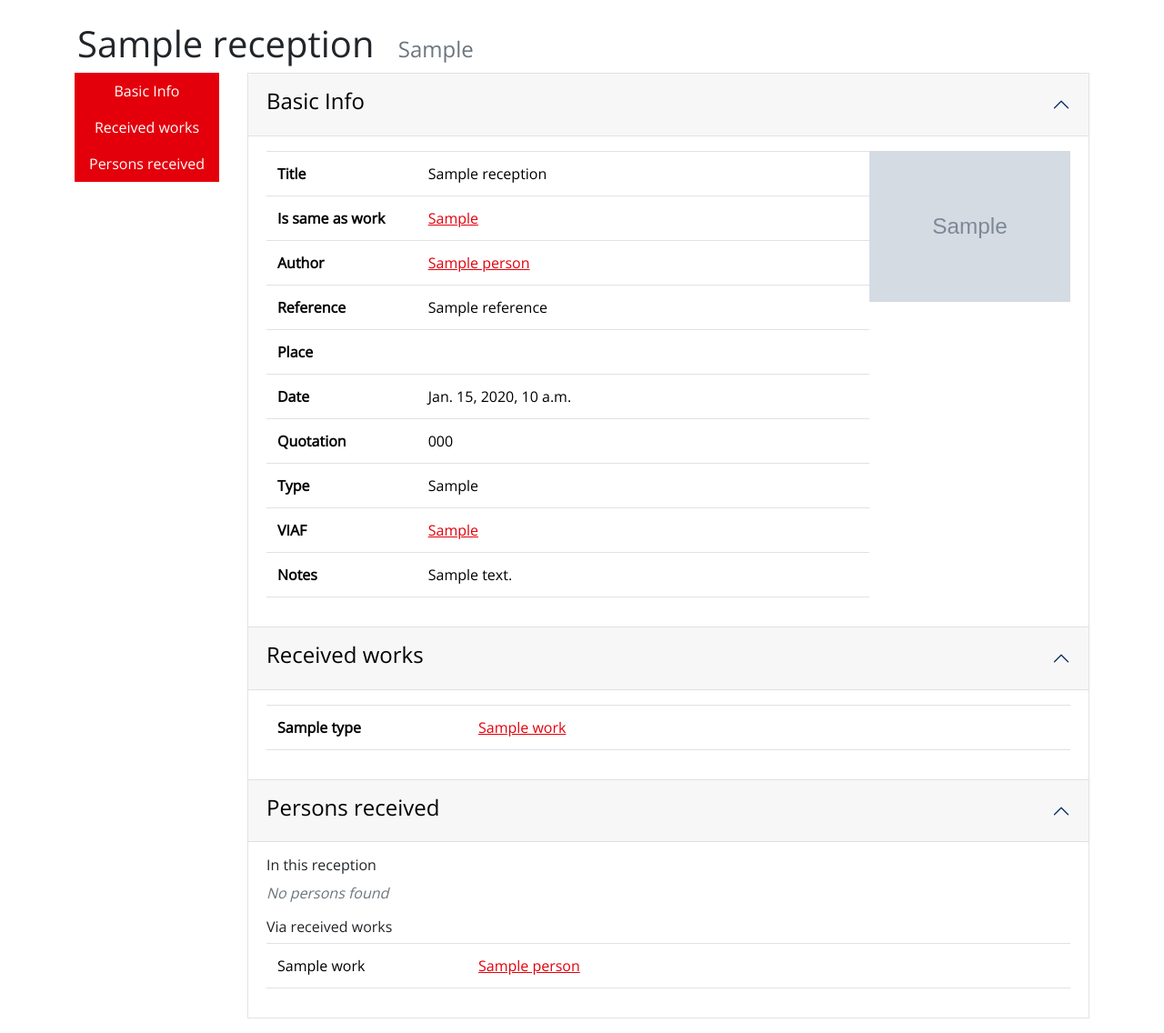
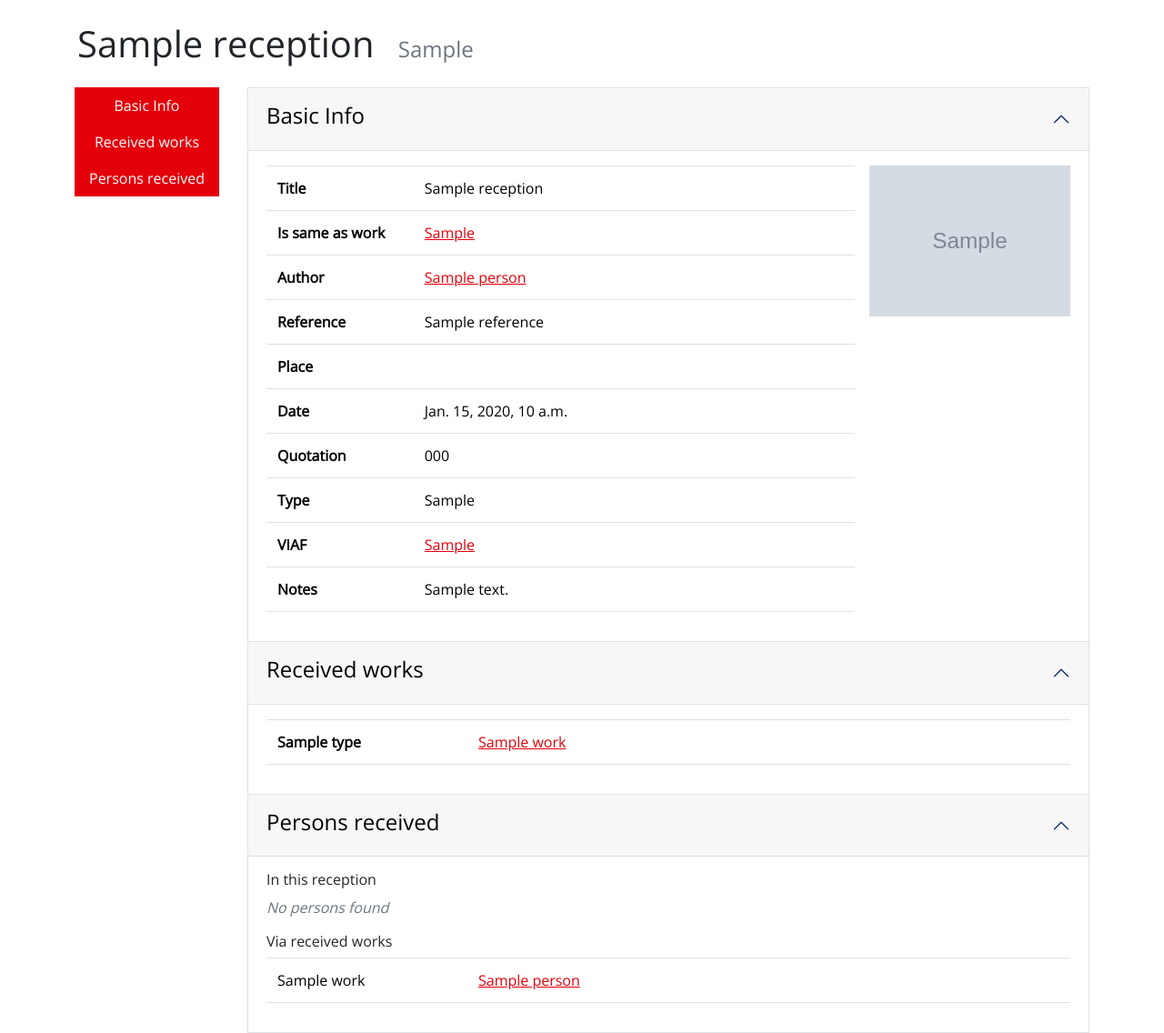
Before and after one commit to tsg-humlab/shewrote, a Django app: template shewrote/templates/shewrote/reception_details.html in a window 1280 px wide. Shown: the part 66-1202 px from the top of the page at 91% size. Run offline with Django 4.2, Linux system fonts and the light colour scheme; the template is opened without the code that fills it: most values are stand-ins (such as "Sample title", 1, 10 or a date in 2020); grey boxes marked "Sample" are stand-in pictures; some libraries are stand-ins or nearby versions.

Commit message:
feat: Minor improvements to details templates

```diff
--- a/shewrote/templates/shewrote/components/last_edit_info.html
+++ b/shewrote/templates/shewrote/components/last_edit_info.html
@@ -2,7 +2,7 @@
     {% if user.is_authenticated %}
         {% with object.get_last_edit as crudevent %}
             {% if crudevent %}
-                <h6>Last edited by <i>{{ crudevent.user.username }}</i> on {{ crudevent.datetime }}</h6>
+                <h6 class="text-muted">Last edited by <i>{{ crudevent.user.username }}</i> on {{ crudevent.datetime }}</h6>
             {% endif %}
         {% endwith %}
     {% endif %}
--- a/shewrote/templates/shewrote/generic_details.html
+++ b/shewrote/templates/shewrote/generic_details.html
@@ -27,7 +27,7 @@
             }
         }
     </script>
-    <div class="row">
+    <div class="row mt-4">
         <div class="d-flex align-items-start">
             <div class="nav flex-column nav-pills me-3 sticky-top pt-0" style="padding-top:10px" id="v-pills-tab" aria-orientation="vertical">
                 {% block section_buttons %}
--- a/shewrote/templates/shewrote/reception_details.html
+++ b/shewrote/templates/shewrote/reception_details.html
@@ -93,7 +93,7 @@
                                 </table>
                                 </div>
                                 {% if reception.image %}
-                                    <div class="w-25">
+                                    <div class="w-25 ms-3">
                                         <a href="{{ reception.image.url }}">
                                             <img src="{{ reception.image.url }}" class="img-fluid"/>
                                         </a>
```
